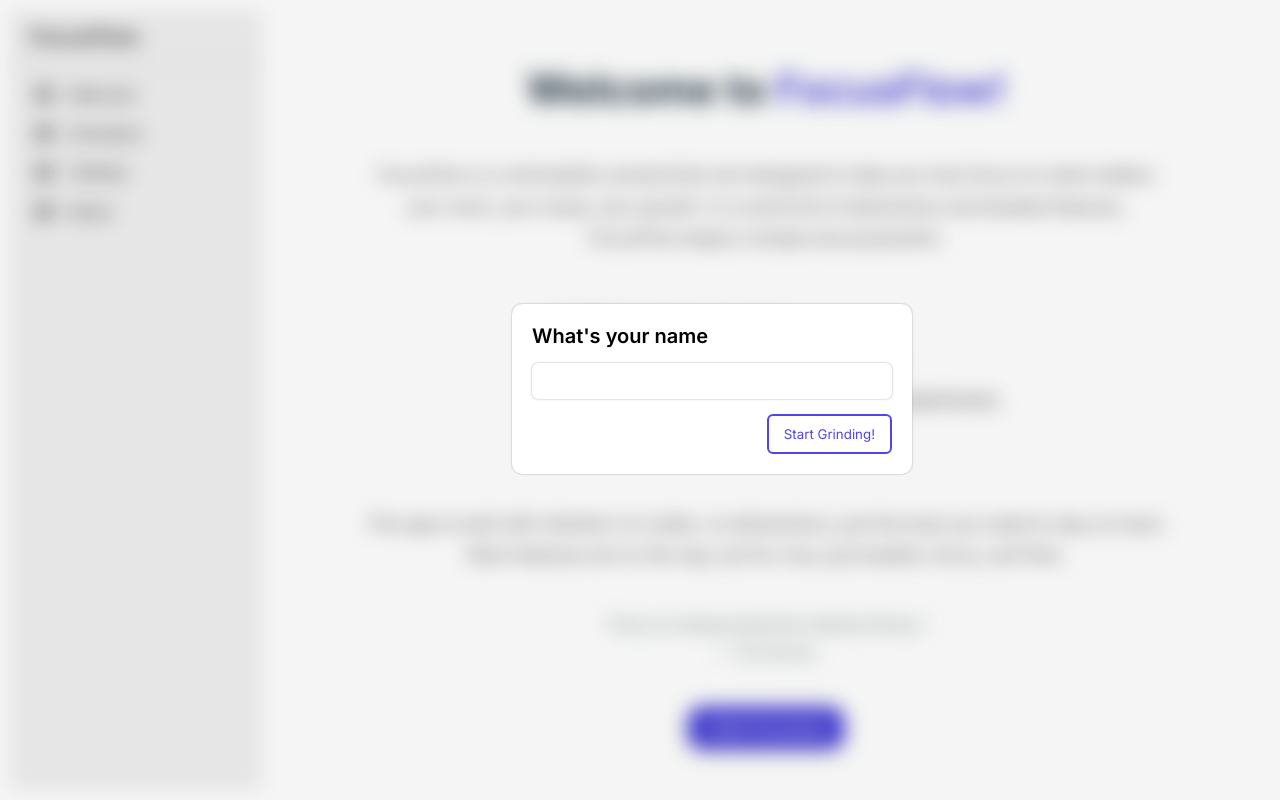
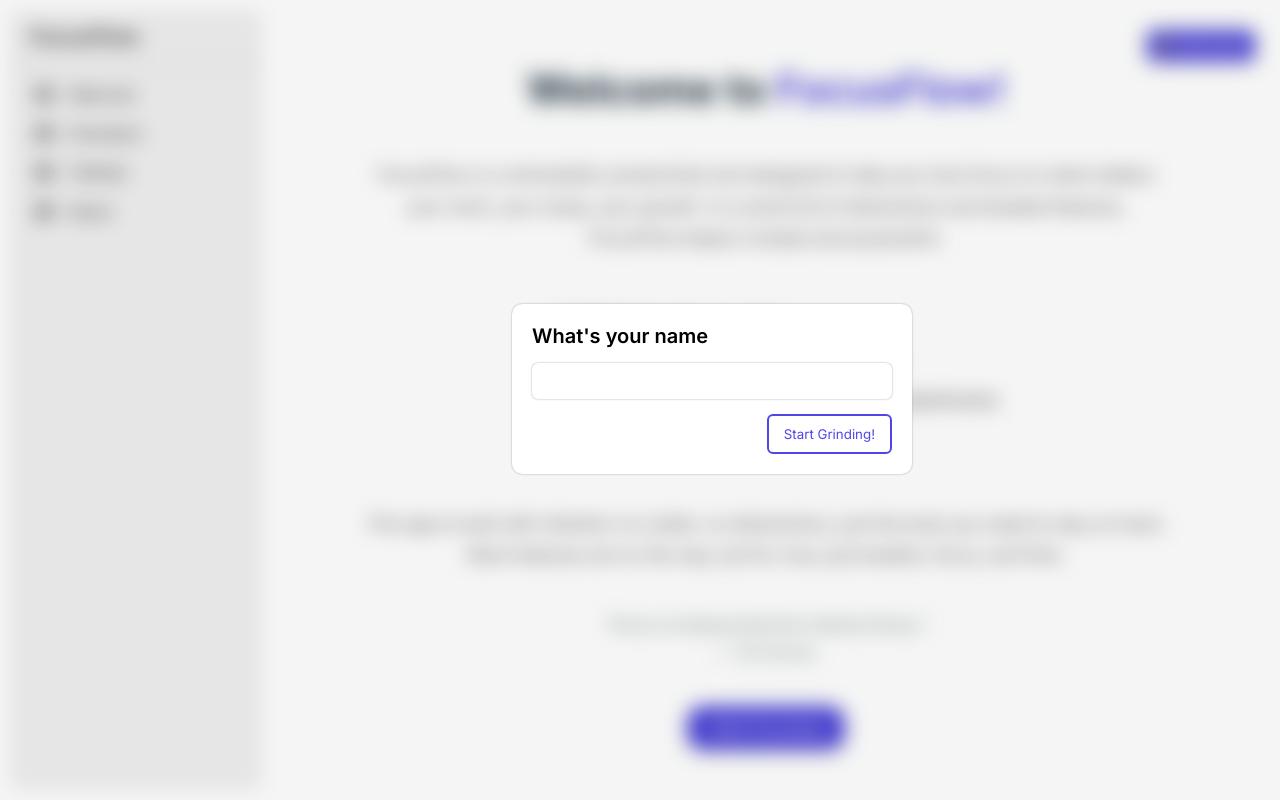
Before and after one commit to dipanshu447/Focus-flow, a React (Vite) app: page / in a window 1280 px wide. Built offline with nearby package versions, Linux system fonts and the light colour scheme; grey boxes are pictures that could not be loaded; a web font is replaced by a local one.

Commit message:
Added Edit name option

```diff
--- a/src/App.jsx
+++ b/src/App.jsx
@@ -77,6 +77,7 @@ export default function App() {
       {page == "Welcome" && <Welcome
         style={usernameDialogBox ? { filter: "blur(10px) brightness(0.9)" } : {}}
         startFocus={setPage}
+        editName={setUsername}
       />}
       {page == "Pomodoro" && <Pomodoro username={username} />}
       {page == "ToDolist" && <TodoList
--- a/src/components/Welcome.jsx
+++ b/src/components/Welcome.jsx
@@ -1,6 +1,21 @@
-export default function Welcome({ startFocus, style }) {
+import { useState } from "react";
+
+export default function Welcome({ startFocus, style, editName }) {
+    const [showEditName, setshowEditName] = useState(false);
+    const toggleShowEditName = () => setshowEditName(prev => !prev);
+
+    function handleEditName(e) {
+        e.preventDefault();
+        const formData = new FormData(e.target);
+        const newName = formData.get('NewName');
+        editName(newName);
+        localStorage.setItem("UserName", newName);
+        toggleShowEditName();
+    }
+
     return (
-        <div className="welcome" style={style}>
+        <>
+            <div className="welcome" style={Object.keys(style).length === 0 && showEditName ? { filter: "blur(10px) brightness(0.9)" } : style}>
                 <h1>Welcome to <span>FocusFlow!</span></h1>
 
                 <p> FocusFlow is a minimalistic productivity tool designed to help you truly focus on what matters your work, your study, your growth. In a world full of distractions and bloated features, FocusFlow keeps it simple and purposeful.</p>
@@ -24,6 +39,21 @@ export default function Welcome({ startFocus, style }) {
                 <button onClick={() => startFocus("Pomodoro")} className="start-button">
                     Start Focusing
                 </button>
+                <div className="options EditName">
+                    <button className='newTask' onClick={toggleShowEditName}>
+                        <img src="https://img.icons8.com/?size=100&id=86373&format=png&color=ffffff" alt="editIcon" />
+                        Edit name
+                    </button>
                 </div>
+            </div>
+            {showEditName && <form className="taskDialogBox" onSubmit={handleEditName}>
+                <label>Edit your name</label>
+                <input type="text" name='NewName' required />
+                <div className="btns">
+                    <button type='button' onClick={toggleShowEditName}>Back</button>
+                    <button type='submit'>Save</button>
+                </div>
+            </form>}
+        </>
     )
 }
--- a/src/index.css
+++ b/src/index.css
@@ -564,6 +564,8 @@ input:focus-visible {
   align-items: center;
   justify-content: space-evenly;
   padding: 30px 50px 15px 50px;
+  transition: var(--transition-time-smooth);
+  filter: blur(0px)
 }
 
 .welcome h1 {
@@ -620,10 +622,10 @@ input:focus-visible {
   font-weight: bold;
 }
 
-.welcome-footer {
-  margin-top: 2rem;
-  font-size: 0.9rem;
-  color: #aaa;
+.EditName {
+  position: fixed;
+  top: 20px;
+  right: 15px;
 }
 
 .start-button {
```
Lines whose indentation alone changed are shown as unchanged.
